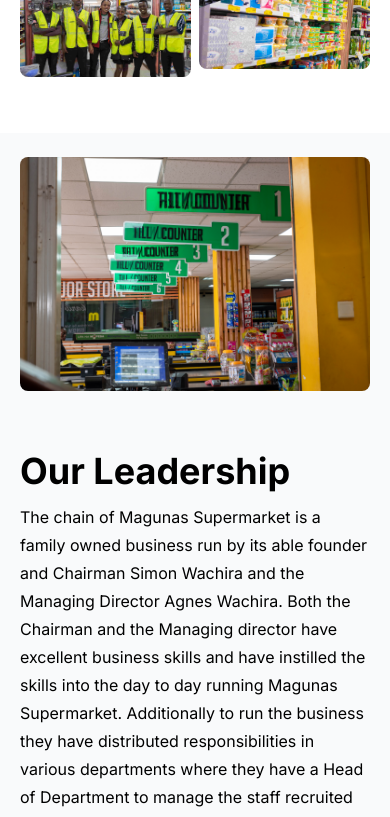
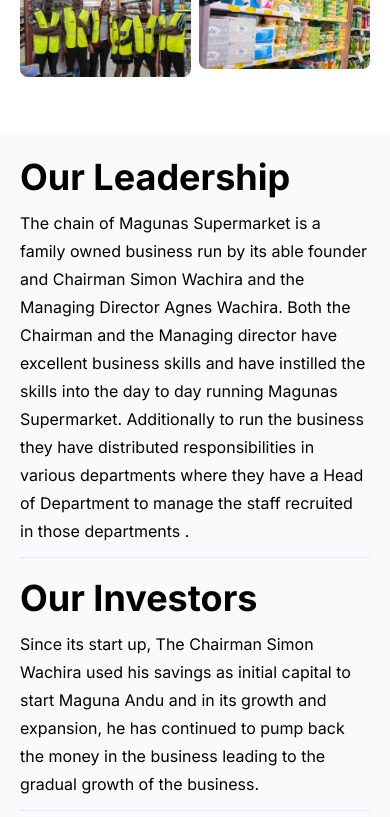
Before and after one commit to wansom/magunas, a Next.js app: page / in a window 390 px wide. Shown: the part 1860-2677 px from the top of the page. Built offline with nearby package versions, Linux system fonts and the light colour scheme.

Commit message:
improve mobile responsiveness

```diff
--- a/src/app/page.js
+++ b/src/app/page.js
@@ -75,10 +75,10 @@
         </div>
 
       </section>
-      <section className="container px-5 md:px-20 mx-auto flex flex-col-reverse md:flex-row items-center gap-5 md:gap-10 py-6 bg-gray-50">
+      <section className="container px-5 md:px-20 mx-auto flex flex-col md:flex-row items-center gap-5 md:gap-10 py-6 bg-gray-50">
 
 
-        <div className="mt-10 basis-1/2 space-y-4">
+        <div className="md:mt-10 basis-1/2 space-y-4">
           <div>
           <div className="space-y-3 mb-5">
             <h1 className="text-4xl font-bold">Our Leadership</h1>
```
